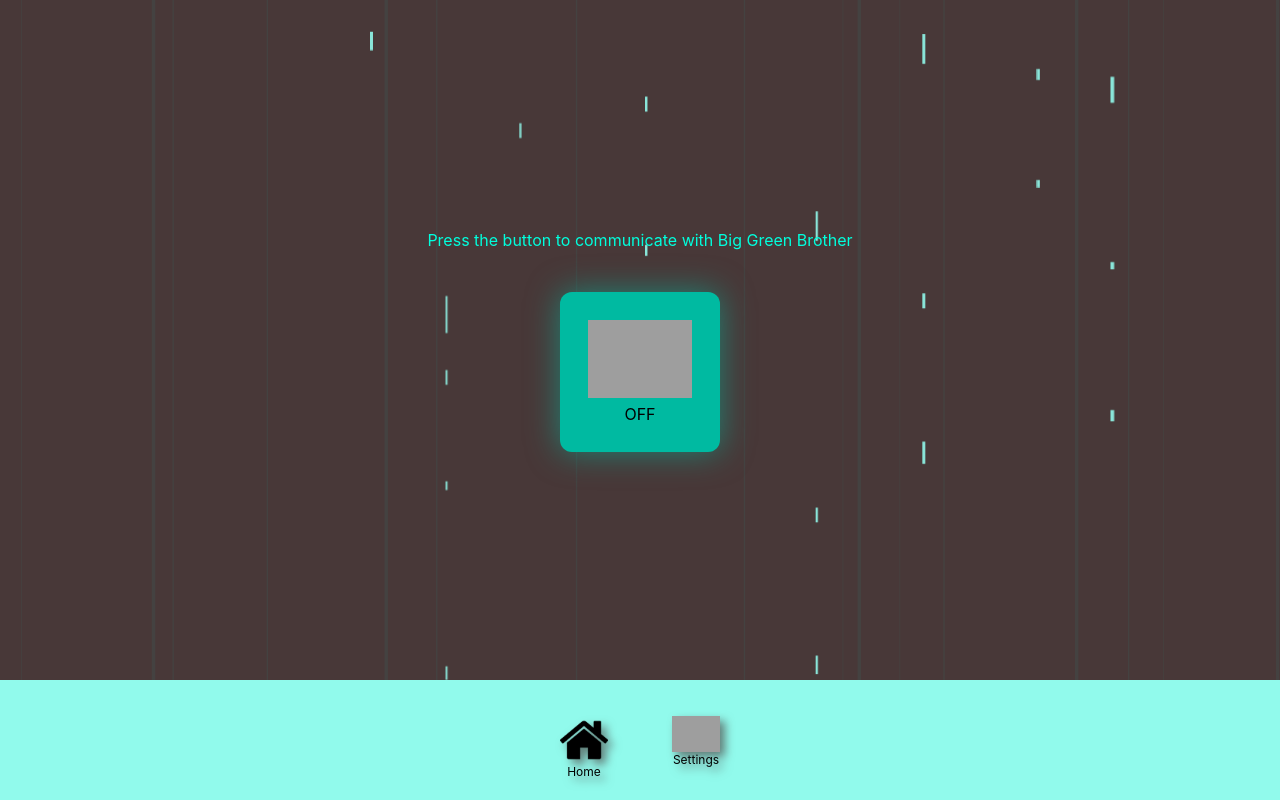
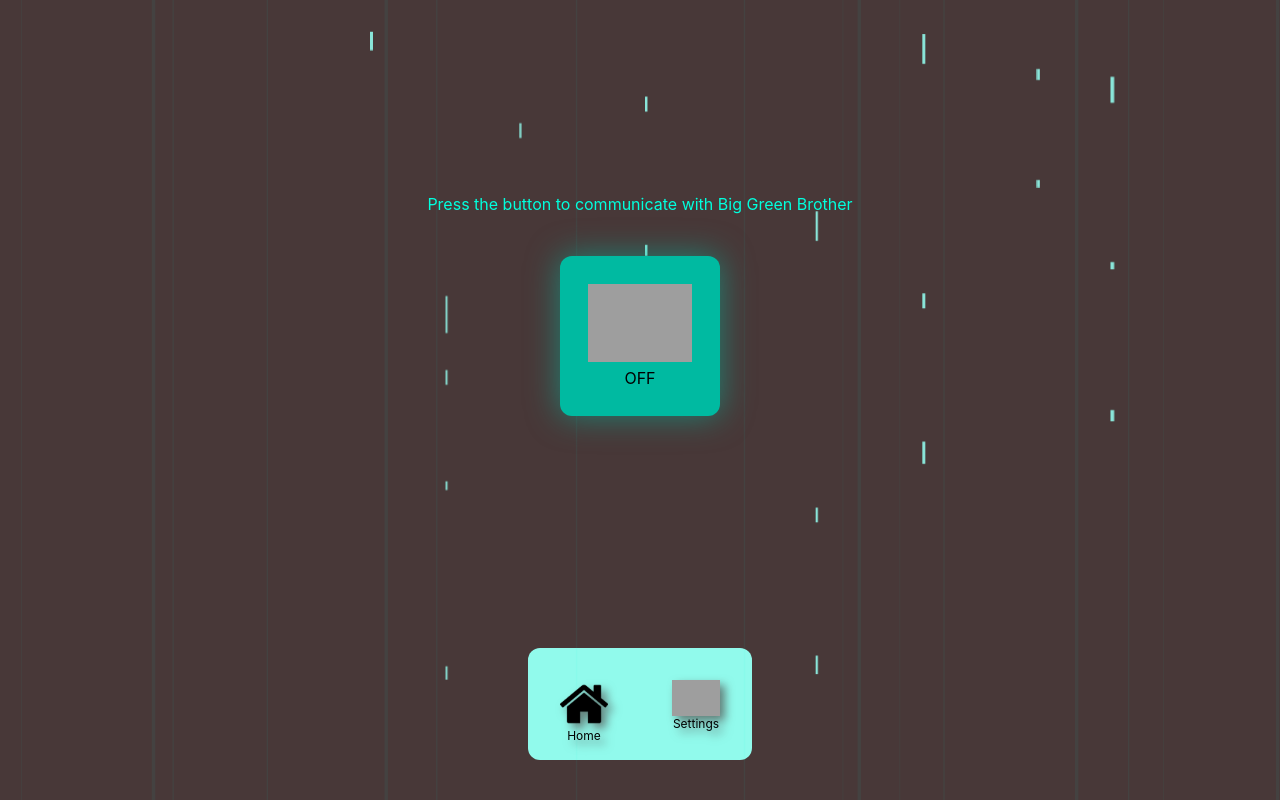
Before and after one commit to shriyabi/3PeasInAPod, a React (Create React App) app in the folder frontend/Neural-Nudge/: page /dashboard in a window 1280 px wide. Built offline with nearby package versions, Linux system fonts and the light colour scheme; grey boxes are pictures that could not be loaded.

Commit message:
additional changes

```diff
--- a/frontend/Neural-Nudge/src/App.js
+++ b/frontend/Neural-Nudge/src/App.js
@@ -24,7 +24,7 @@ function App() {
         <h2 className="text-ternary text-3xl text-center font-bold p-5"> Green Brother Welcomes You </h2>
       </div>
       <div className="text-white flex-col items-center flex justify-start w-full h-2/3">
-        <div className="w-3/4 rounded-lg bg-quadary pt-3 h-3/5 flex flex-col items-center">
+        <div className="w-3/4 md:w-1/3 rounded-lg bg-quadary pt-3 h-3/5 flex flex-col items-center">
           <h2 className="text-base px-2 italic text-primary text-center font-semibold">Please input your first and last name</h2>
           <form className='flex justify-center flex-col items-start h-3/4 px-3 w-full'>
             <label htmlFor="email" className="text-sm pb-1 m-0"> First Name </label>
--- a/frontend/Neural-Nudge/src/Dashboard.js
+++ b/frontend/Neural-Nudge/src/Dashboard.js
@@ -297,14 +297,14 @@ function Home() {
         </button>
 
         <div className="">
-        {(displayText &&
+        {displayText &&
           <button
             className="mt-4 bg-ternary text-sm text-primary font-bold py-0 px-1 rounded"
             onClick={() => setIsModalOpen(true)}
           >
             More Information
           </button>
-        )}
+        }
 
         <video ref={videoRef} style={{ display: 'none' }} autoPlay />
         <canvas ref={canvasRef} style={{ display: 'none' }} />
@@ -321,7 +321,7 @@ function Home() {
         </div>
       </div>
 
-      <div className="w-full h-[15vh] z-10 bg-quadary flex justify-center items-center">
+      <div className="w-auto h-auto rounded-xl m-10 bg-quadary flex justify-center items-center">
         <button
           className="w-[3em] h-[3em] icons m-8 hover:text-secondary"
           onClick={() => navigate('/dashboard')}
```
